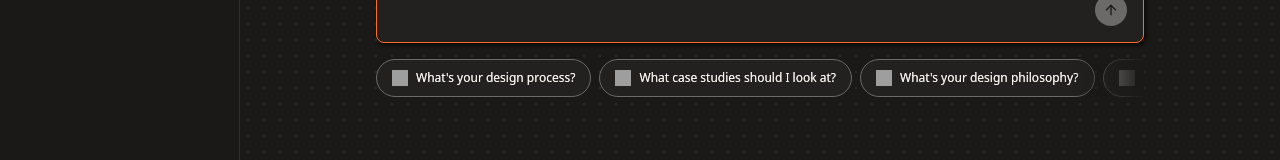
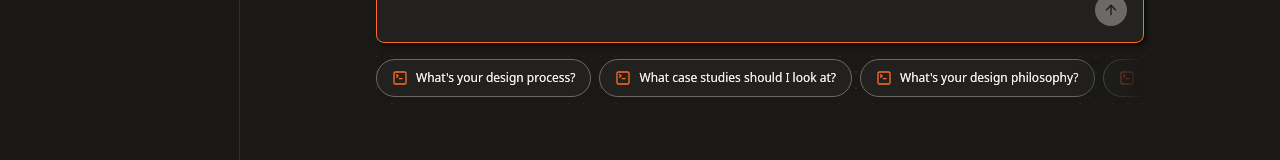
Before and after one commit to Brrianmunroe/briangpt, a Next.js app: page / in a window 1280 px wide. Shown: the part 400-560 px from the top of the page. Built offline with nearby package versions, Linux system fonts and the light colour scheme; grey boxes are pictures that could not be loaded.

Commit message:
Add Prompt icon to gallery and prompt chips
Co-authored-by: Cursor <cursoragent@cursor.com>

```diff
--- a/src/app/PortfolioPage.tsx
+++ b/src/app/PortfolioPage.tsx
@@ -8,6 +8,7 @@ import { usePathname, useRouter } from 'next/navigation';
 import { Card } from '@/components/card';
 import { ChatInput } from '@/components/chat-input';
 import { NameTag } from '@/components/name-tag';
+import { Prompt } from '@/components/icons';
 import { PromptChip } from '@/components/prompt-chip';
 import type { SidebarDensity } from '@/components/sidebar';
 import { Sidebar } from '@/components/sidebar';
@@ -16,10 +17,6 @@ import { ConversationPanel } from '@/components/conversation-panel';
 import { SidebarAnimationTuner } from '@/components/sidebar-animation-tuner';
 import { CASE_STUDY_LIST } from '@/lib/case-studies';
 import styles from './portfolio.module.css';
-
-/** Leading chip icon — Figma asset on `Prompt Chip` (node 334:466). */
-const PROMPT_CHIP_SPARKLE_SRC =
-  'https://www.figma.com/api/mcp/asset/3639ed2e-825e-4610-9a36-8c45f8ac7bd2';
 
 const LINKS = {
   linkedin: 'https://www.linkedin.com/in/brian-munroe-75a486a5/',
@@ -194,15 +191,8 @@ export function PortfolioPage() {
     setSidebarDensity((d) => (d === 'comfortable' ? 'compact' : 'comfortable'));
   }, []);
 
-  const sparkleIcon = (
-    <img
-      src={PROMPT_CHIP_SPARKLE_SRC}
-      width={16}
-      height={16}
-      alt=""
-      className={styles.chipSparkle}
-    />
-  );
+  const promptChipIconColor = requestInFlight ? 'grey' : 'orange';
+  const promptChipIcon = <Prompt color={promptChipIconColor} size={16} aria-hidden />;
 
   return (
     <div className={styles.shell}>
@@ -310,7 +300,7 @@ export function PortfolioPage() {
                               <div key={question} className={styles.chipSlot} role="listitem">
                                 <PromptChip
                                   buttonType="button"
-                                  icon={sparkleIcon}
+                                  icon={promptChipIcon}
                                   onClick={() => void handleSend(question)}
                                   disabled={requestInFlight}
                                 >
--- a/src/app/portfolio.module.css
+++ b/src/app/portfolio.module.css
@@ -298,12 +298,6 @@
   );
 }
 
-.chipSparkle {
-  display: block;
-  width: 16px;
-  height: 16px;
-}
-
 .messages {
   margin-top: var(--spacing-md);
   width: 100%;
--- a/src/component-gallery/icons-data.ts
+++ b/src/component-gallery/icons-data.ts
@@ -8,6 +8,7 @@ import {
   Mail,
   Menu,
   Plus,
+  Prompt,
   Stop,
   UpArrow,
 } from '@/components/icons';
@@ -32,6 +33,7 @@ export const ICON_SECTIONS: {
   { title: 'Globe', slug: 'globe', figmaPath: 'icons / globe', Component: Globe },
   { title: 'Down chevron', slug: 'down-chevron', figmaPath: 'icons / down-chevron', Component: DownChevron },
   { title: 'Plus', slug: 'plus', figmaPath: 'icons / plus', Component: Plus },
+  { title: 'Prompt', slug: 'prompt', figmaPath: 'icons / prompt', Component: Prompt },
   { title: 'Menu', slug: 'menu', figmaPath: 'icons / menu', Component: Menu },
   { title: 'GitHub', slug: 'github', figmaPath: 'icons / github', Component: Github },
   { title: 'LinkedIn', slug: 'linkedin', figmaPath: 'icons / linkedin', Component: Linkedin },
--- /dev/null
+++ b/src/components/icons/Prompt.tsx
@@ -0,0 +1,78 @@
+import * as React from 'react';
+import { iconFitToDisplayRect } from './iconFrame';
+
+/**
+ * Prompt icon — ports Figma component set `icons / prompt`
+ * (variants Color=Black | Orange | Grey). Stroke geometry from design sheet.
+ *
+ * Strokes use mapped tokens (same as Figma variable bindings):
+ * - black → --color-icon-surface-black
+ * - orange → --color-icon-surface-orange
+ * - grey → --color-icon-surface-grey
+ */
+
+export type PromptColor = 'black' | 'orange' | 'grey';
+
+export type PromptProps = Omit<
+  React.SVGProps<SVGSVGElement>,
+  'fill' | 'stroke' | 'strokeWidth' | 'width' | 'height'
+> & {
+  color?: PromptColor;
+  size?: number;
+};
+
+const STROKE_BY_COLOR: Record<PromptColor, string> = {
+  black: 'var(--color-icon-surface-black)',
+  orange: 'var(--color-icon-surface-orange)',
+  grey: 'var(--color-icon-surface-grey)',
+};
+
+const BBOX = { x: 22, y: 22, w: 12, h: 12 } as const;
+const DISPLAY = { w: 12, h: 12 } as const;
+
+/** Compound path from Figma black variant (stroke icon). */
+const PROMPT_PATH =
+  'M24.6667 27.3333L26 26L24.6667 24.6667M27.3333 28.6667H30M23.3333 22H32.6667C33.403 22 34 22.597 34 23.3333V32.6667C34 33.403 33.403 34 32.6667 34H23.3333C22.597 34 22 33.403 22 32.6667V23.3333C22 22.597 22.597 22 23.3333 22Z';
+
+export const Prompt = React.forwardRef<SVGSVGElement, PromptProps>(function Prompt(
+  { color = 'black', size = 16, className, children, ...rest },
+  ref
+) {
+  const labelled = Boolean(rest['aria-label']);
+
+  return (
+    <svg
+      ref={ref}
+      {...rest}
+      width={size}
+      height={size}
+      viewBox="0 0 16 16"
+      fill="none"
+      xmlns="http://www.w3.org/2000/svg"
+      className={className}
+      role={labelled ? 'img' : 'presentation'}
+      aria-hidden={labelled ? undefined : true}
+    >
+      <g
+        transform={iconFitToDisplayRect(
+          BBOX.x,
+          BBOX.y,
+          BBOX.w,
+          BBOX.h,
+          DISPLAY.w,
+          DISPLAY.h
+        )}
+      >
+        <path
+          d={PROMPT_PATH}
+          fill="none"
+          stroke={STROKE_BY_COLOR[color]}
+          strokeWidth={1.33333}
+          strokeLinecap="round"
+          strokeLinejoin="round"
+        />
+      </g>
+      {children}
+    </svg>
+  );
+});
--- a/src/components/icons/index.ts
+++ b/src/components/icons/index.ts
@@ -7,6 +7,7 @@ export {
   type DownChevronProps,
 } from './DownChevron';
 export { Plus, type PlusColor, type PlusProps } from './Plus';
+export { Prompt, type PromptColor, type PromptProps } from './Prompt';
 export { Menu, type MenuColor, type MenuProps } from './Menu';
 export { Github, type GithubColor, type GithubProps } from './Github';
 export { Linkedin, type LinkedinColor, type LinkedinProps } from './Linkedin';
```
Also changed, not shown: src/component-gallery/PromptChipGalleryDemo.tsx (+6 -1 lines).
